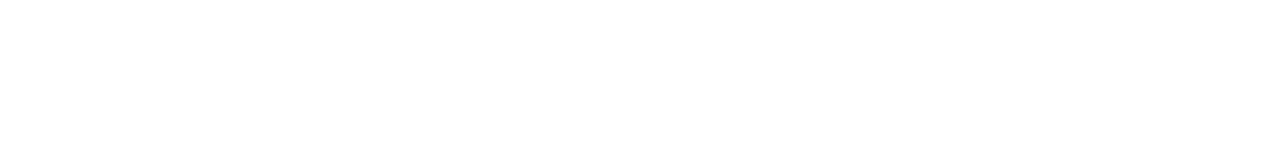
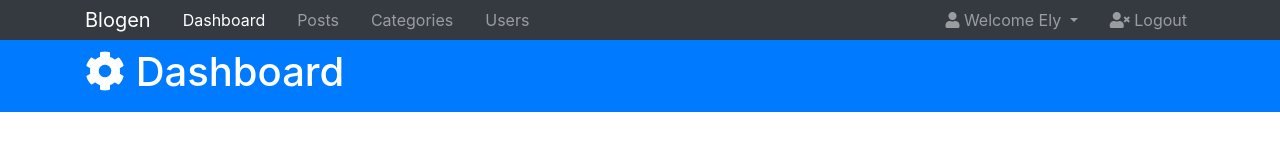
Before and after one commit to Elybourland/admin-ui-project, a plain HTML site: page index.html in a window 1280 px wide. Drawn offline with nearby package versions, Linux system fonts and the light colour scheme.

Commit message:
navbar and main header

```diff
--- a/index.html
+++ b/index.html
@@ -10,7 +10,66 @@
 </head>
 <body>
 
-    <!-- START HERE -->
+    <!-- NAVBAR -->
+
+    <nav class="navbar navbar-expand-sm navbar-dark bg-dark p-0">
+        <div class="container">
+            <a href="index.html" class="navbar-brand">Blogen</a>
+            <button class="navbar-toggler" data-toggle="collapse" data-target=#navbarCollapse>
+                <span class="navbar-toggler-icon"></span>
+            </button>
+            <div class="collapse navbar-collapse" id="navbarCollapse">
+                <ul class="navbar-nav">
+                    <li class="nav-item px-2">
+                        <a href="index.html" class="nav-link active">Dashboard</a>
+                    </li>
+                    <li class="nav-item px-2">
+                        <a href="posts.html" class="nav-link">Posts</a>
+                    </li>
+                    <li class="nav-item px-2">
+                        <a href="categories.html" class="nav-link">Categories</a>
+                    </li>
+                    <li class="nav-item px-2">
+                        <a href="users.html" class="nav-link">Users</a>
+                    </li>
+                </ul>
+
+                <ul class="navbar-nav ml-auto">
+                    <li class="nav-item dropdown mr-3">
+                        <a href="#" class="nav-link dropdown-toggle" data-toggle="dropdown">
+                            <i class="fas fa-user"></i> Welcome Ely
+                        </a>
+                        <div class="dropdown-menu">
+                            <a href="profile.html" class="dropdown-item">
+                                <i class="fas fa-user-circle"></i> Profile
+                            </a>
+                            <a href="settings.html" class="dropdown-item">
+                                <i class="fas fa-cog"></i> Settings
+                            </a>
+                        </div>
+                    </li>
+
+                    <li class="nav-item">
+                        <a href="login.html" class="nav-link">
+                            <i class="fas fa-user-times"></i> Logout
+                        </a>
+                    </li>
+                </ul>
+            </div>
+        </div>
+    </nav>
+
+    <!-- HEADER -->
+
+    <header id="main-header" class="py-2 bg-primary text-white">
+        <div class="container">
+            <div class="row">
+                <div class="col-md-6">
+                    <h1><i class="fas fa-cog"></i> Dashboard</h1>
+                </div>
+            </div>
+        </div>
+    </header>
 
     <script src="http://code.jquery.com/jquery-3.5.1.min.js" integrity="sha256-9/aliU8dGd2tb6OSsuzixeV4y/faTqgFtohetphbbj0=" crossorigin="anonymous"></script>
     <script src="https://cdn.jsdelivr.net/npm/popper.js@1.16.1/dist/umd/popper.min.js" integrity="sha384-9/reFTGAW83EW2RDu2S0VKaIzap3H66lZH81PoYlFhbGU+6BZp6G7niu735Sk7lN" crossorigin="anonymous"></script>
```
